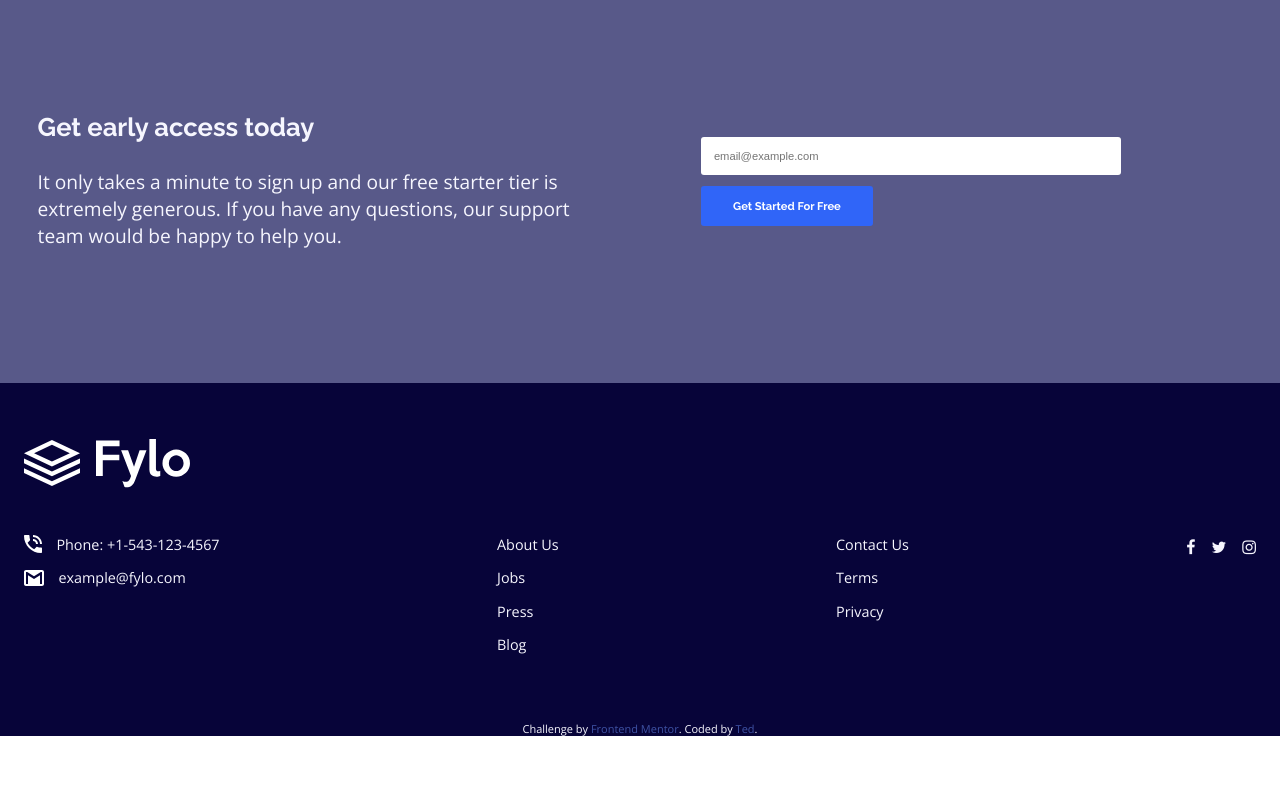
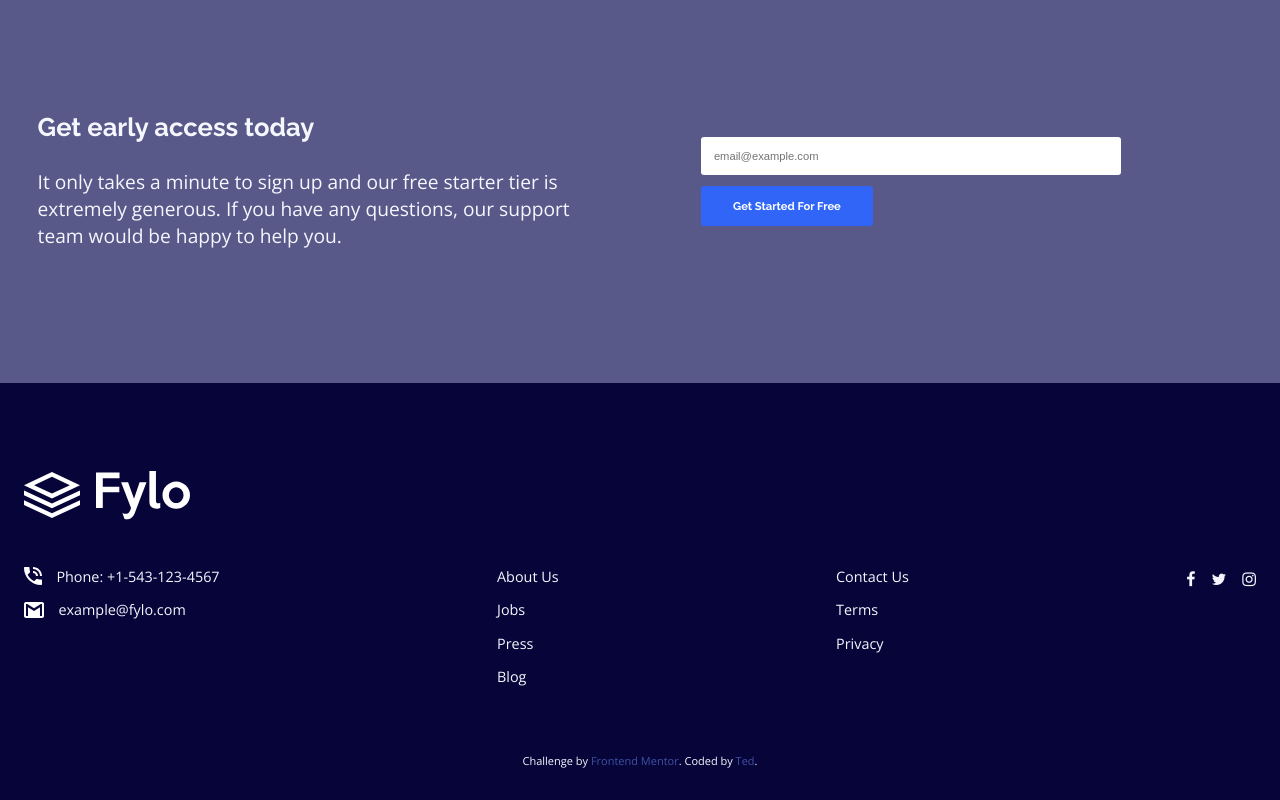
Before and after one commit to sharipoff-0-1/Fylo-landing-page, a plain HTML site: page index.html in a window 1280 px wide. Shown: the part 1567-2367 px from the top of the page. Before the commit the page ends 2303 px from the top, so only its background shows below. Drawn offline with nearby package versions, Linux system fonts and the light colour scheme.

Commit message:
small changes

```diff
--- a/css/style.css
+++ b/css/style.css
@@ -355,10 +355,6 @@ footer {
     flex-direction: row-reverse;
   }
 
-  .footer {
-    justify-content: space-between;
-  }
-
   .hero {
     padding-top: 6rem;
   }
@@ -459,4 +455,12 @@ footer {
   .social-media {
     align-self: baseline;
   }
+
+  .footer {
+    justify-content: space-between;
+  }
+
+  footer {
+    padding: 2rem 0;
+  }
 }
```
